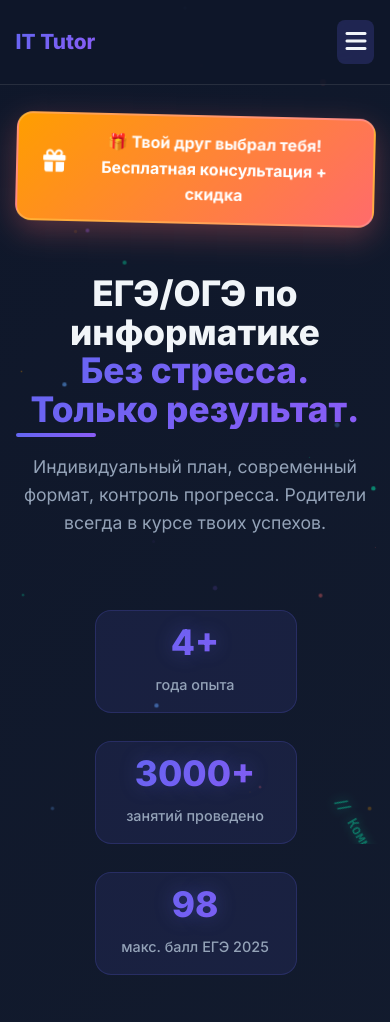
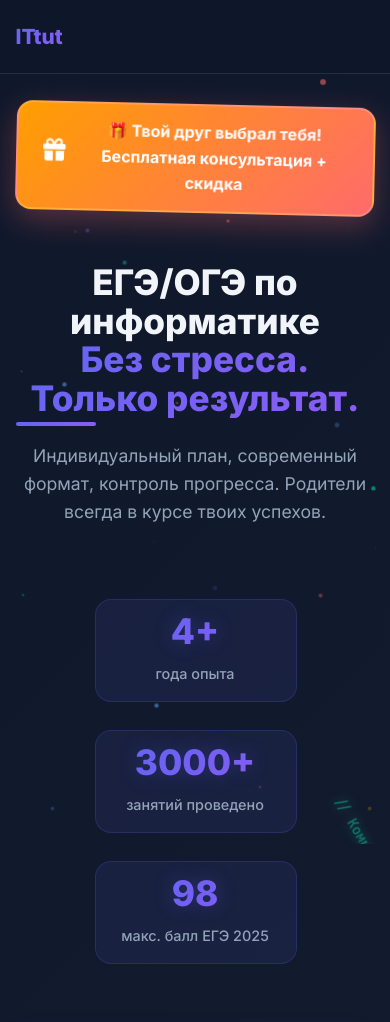
Before and after one commit to VrPash/supersite.io, a plain HTML site: page index.html in a window 390 px wide. Shown: the top 1022 px of the page. Drawn offline with Linux system fonts and the light colour scheme.

Commit message:
Update index.html

```diff
--- a/index.html
+++ b/index.html
@@ -963,7 +963,7 @@
         <div class="container">
             <nav class="navbar">
                 <a href="#" class="logo">
-                    <span class="logo-code">IT Tutor</span>
+                    <span class="logo-code">ITtut</span>
                 </a>
 
                 <div class="nav-links">
@@ -973,9 +973,7 @@
                     <a href="#contact" class="nav-link">Получить подарок</a>
                 </div>
 
-                <button class="mobile-menu-btn" id="mobileMenuBtn">
-                    <i class="fas fa-bars"></i>
-                </button>
+
             </nav>
 
         </div>
@@ -1079,7 +1077,7 @@
 
             <div style="text-align: center; margin-top: 60px;">
                 <a href="#contact" class="btn btn-telegram btn-glow">
-                    <i class="fab fa-telegram"></i> Получить консультацию бесплатно
+                    <i class="fab fa-telegram"></i> Получить консультацию
                 </a>
             </div>
         </div>
@@ -1246,11 +1244,12 @@
         <div class="container">
             <div style="text-align: center; margin-bottom: clamp(30px, 4vw, 50px);">
                 <a href="#" class="logo" style="display: inline-block; margin-bottom: 25px;">
-                    <span class="logo-code">IT Tutor </span>
+                    <span class="logo-code">ITtut </span>
                 </a>
                 <p style="color: var(--text-gray); max-width: 650px; margin: 0 auto; line-height: 1.7; font-size: clamp(1rem, 1.8vw, 1.2rem);">
                     Подготовка к ЕГЭ/ОГЭ по информатике. Современный подход, проверенные результаты.<br>
                     Начни свой путь в IT.
+                    Действует до 20.01.2026
                 </p>
             </div>
 
```
